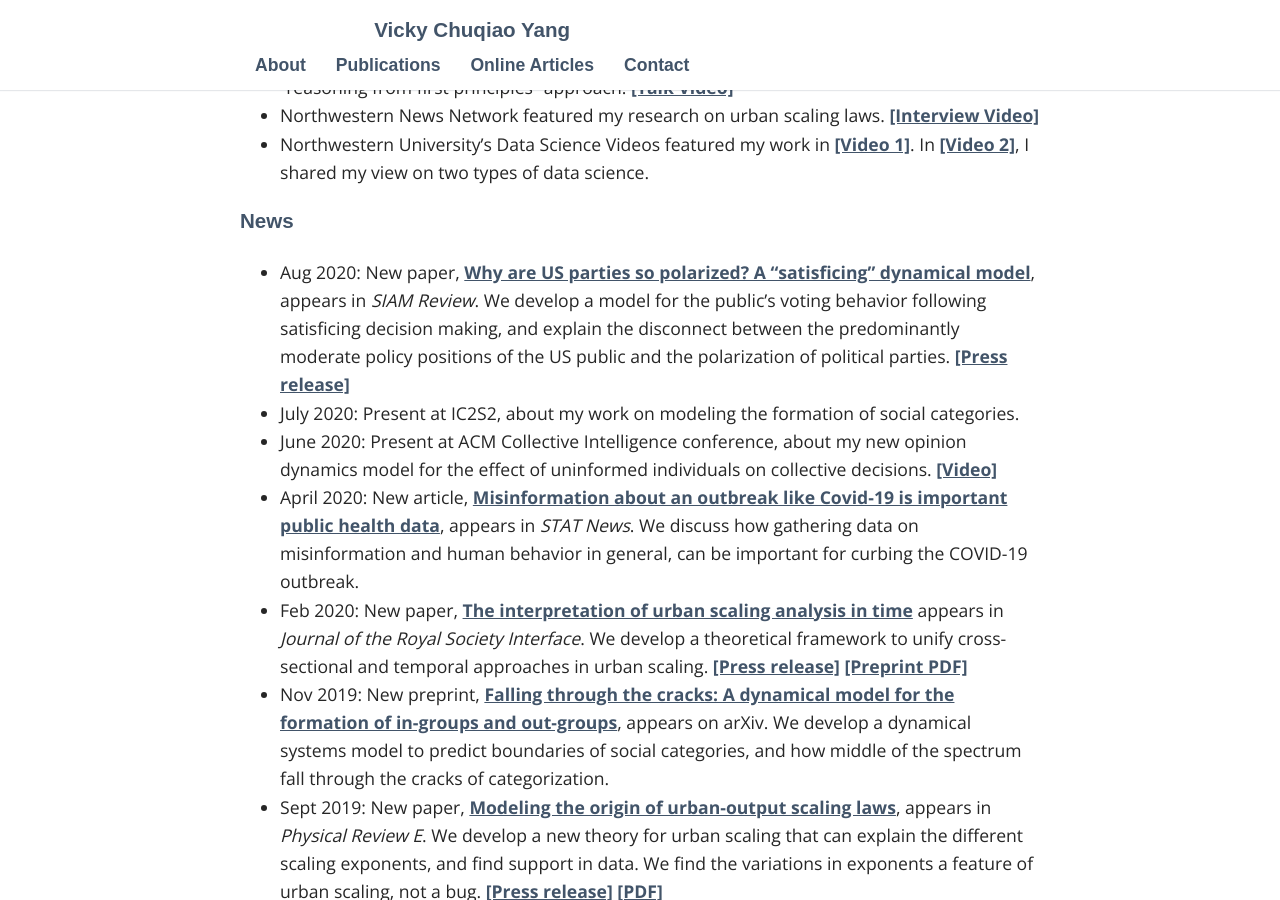
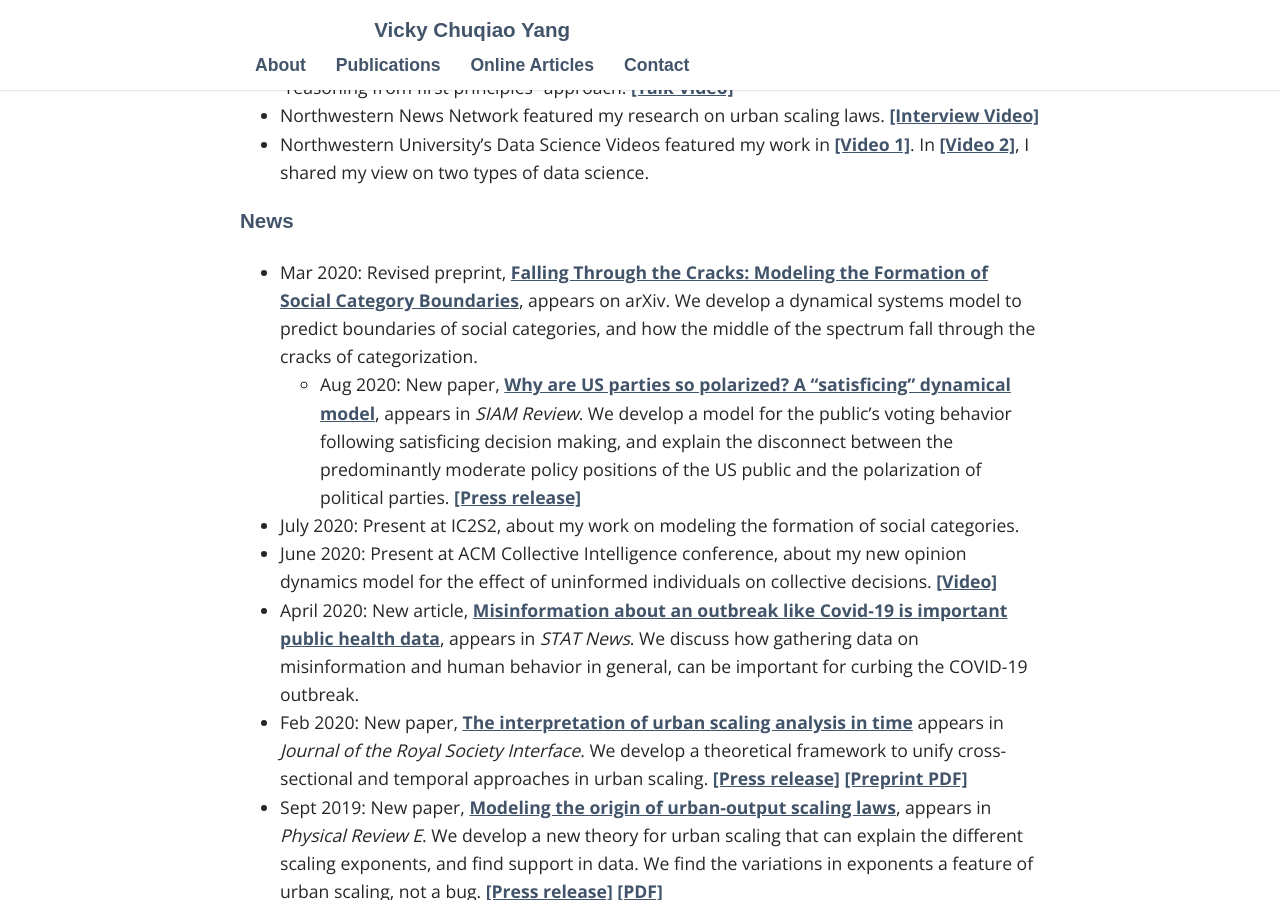
Before and after one commit to vc-yang/vc-yang.github.io, a Jekyll site: the page built from index.md, in a window 1280 px wide and 900 px high, scrolled down 673 px. Built offline with Jekyll 4.4.1, drawn with Linux system fonts in a browser that asks for light colours; some web fonts are replaced.

Commit message:
category arXiv second version

```diff
--- a/index.md
+++ b/index.md
@@ -21,12 +21,13 @@ If you are looking for my interactive visualization of US Congress ideology, it'
 
 
 ### News
+* Mar 2020: Revised preprint, [Falling Through the Cracks: Modeling the Formation of Social Category
+ Boundaries](http://arxiv.org/abs/1911.10419), appears on arXiv. We develop a dynamical systems model to predict boundaries of social categories, and how the middle of the spectrum fall through the cracks of categorization.
   * Aug 2020: New paper, [Why are US parties so polarized? A "satisficing" dynamical model](https://epubs.siam.org/doi/ref/10.1137/19M1254246), appears in *SIAM Review*. We develop a model for the public's voting behavior following satisficing decision making, and explain the disconnect between the predominantly moderate policy positions of the US public and the polarization of political parties. [[Press release]](https://santafe.edu/news-center/news/new-model-shows-how-voting-behavior-can-drive-political-parties-apart)
 * July 2020: Present at IC2S2, about my work on modeling the formation of social categories.
 * June 2020: Present at ACM Collective Intelligence conference, about my new opinion dynamics model for the effect of uninformed individuals on collective decisions. [[Video]](https://www.youtube.com/watch?v=94zotD8b7eU&feature=youtu.be)
 * April 2020: New article, [Misinformation about an outbreak like Covid-19 is important public health data](https://www.statnews.com/2020/04/07/misinformation-outbreak-is-important-public-health-data/), appears in *STAT News*. We discuss how gathering data on misinformation and human behavior in general, can be important for curbing the COVID-19 outbreak.
 * Feb 2020: New paper, [The interpretation of urban scaling analysis in time](https://royalsocietypublishing.org/doi/10.1098/rsif.2019.0846) appears in *Journal of the Royal Society Interface*. We develop a theoretical framework to unify cross-sectional and temporal approaches in urban scaling. [[Press release]](https://santafe.edu/news-center/news/rosetta-stone-urban-scaling-makes-sense-how-cities-change-across-time-and-space) [[Preprint PDF]](https://papers.ssrn.com/sol3/papers.cfm?abstract_id=3459540)
-* Nov 2019: New preprint, [Falling through the cracks: A dynamical model for the formation of in-groups and out-groups](https://arxiv.org/abs/1911.10419), appears on arXiv. We develop a dynamical systems model to predict boundaries of social categories, and how middle of the spectrum fall through the cracks of categorization.
 * Sept 2019: New paper, [Modeling the origin of urban-output scaling laws](https://journals.aps.org/pre/abstract/10.1103/PhysRevE.100.032306), appears in *Physical Review E*. We develop a new theory for urban scaling that can explain the different scaling exponents, and find support in data. We find the variations in exponents a feature of urban scaling, not a bug. [[Press release]](https://santafe.edu/news-center/news/study-bigger-cities-boost-social-crimes) [[PDF]](https://www.researchgate.net/publication/335851907_Modeling_the_origin_of_urban-output_scaling_laws)
 * July 2019: New paper, [Do two parties represent the US? Clustering analysis of US public ideology](https://www.siam.org/Portals/0/Publications/SIURO/Vol12/S01651.pdf?ver=2019-07-01-152228-507), appears in *SIAM Undergraduate Research Online*. The paper is lead by my undergraduate mentee, Louisa Lee, and answers if adding more political parties in the US would help represent the public's ideology better.
 * July 2019: Lecture in the SFI Complexity Summer School, about applications of simple dynamical systems models in social problems.
```
